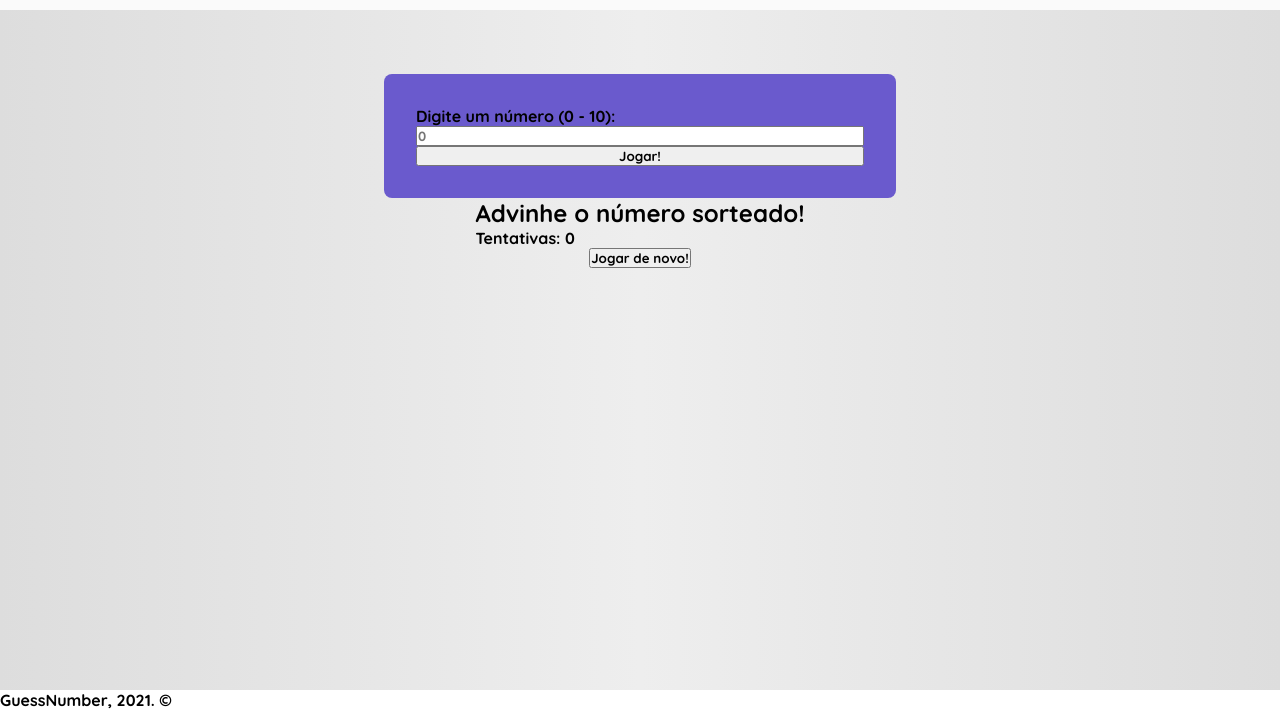
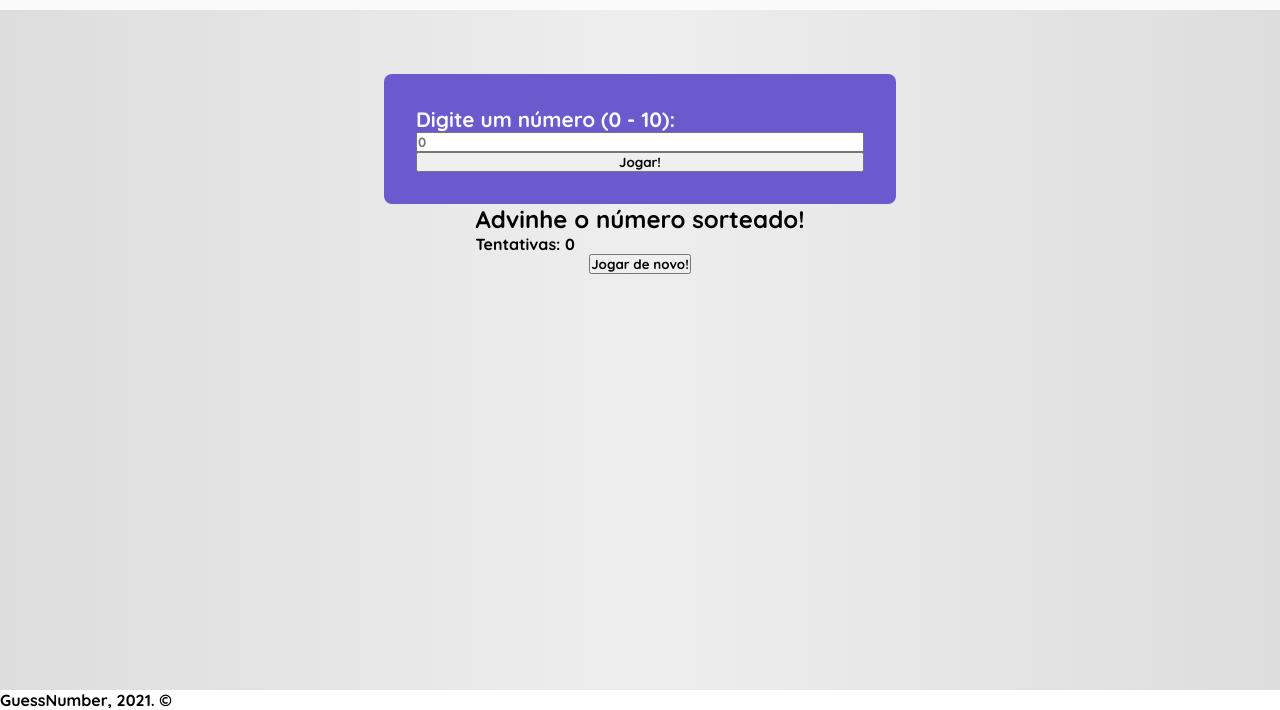
Before and after one commit to giovaneaguiar/Guess-Number, a plain HTML site: page index.html in a window 1280 px wide. Shown: the part 110-820 px from the top of the page. Drawn offline with Linux system fonts and the light colour scheme.

Commit message:
Estiliza Container Form Label.

```diff
--- a/css/styles.css
+++ b/css/styles.css
@@ -59,3 +59,9 @@ header h1 {
     border-radius: 0.5rem;
 
 }
+
+.container form label {
+ color: var(--white);
+ font-size: 1.3rem;
+ font-weight: 600;
+}
```
